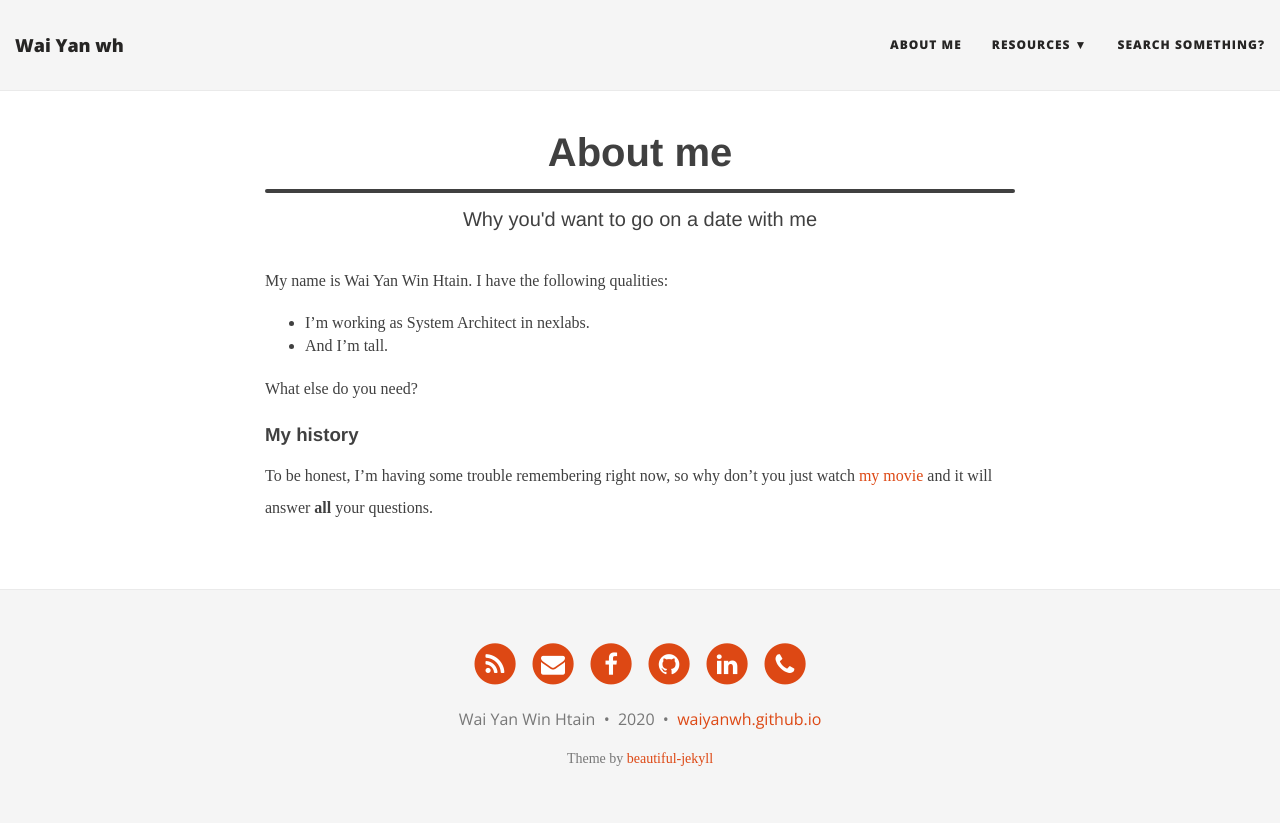
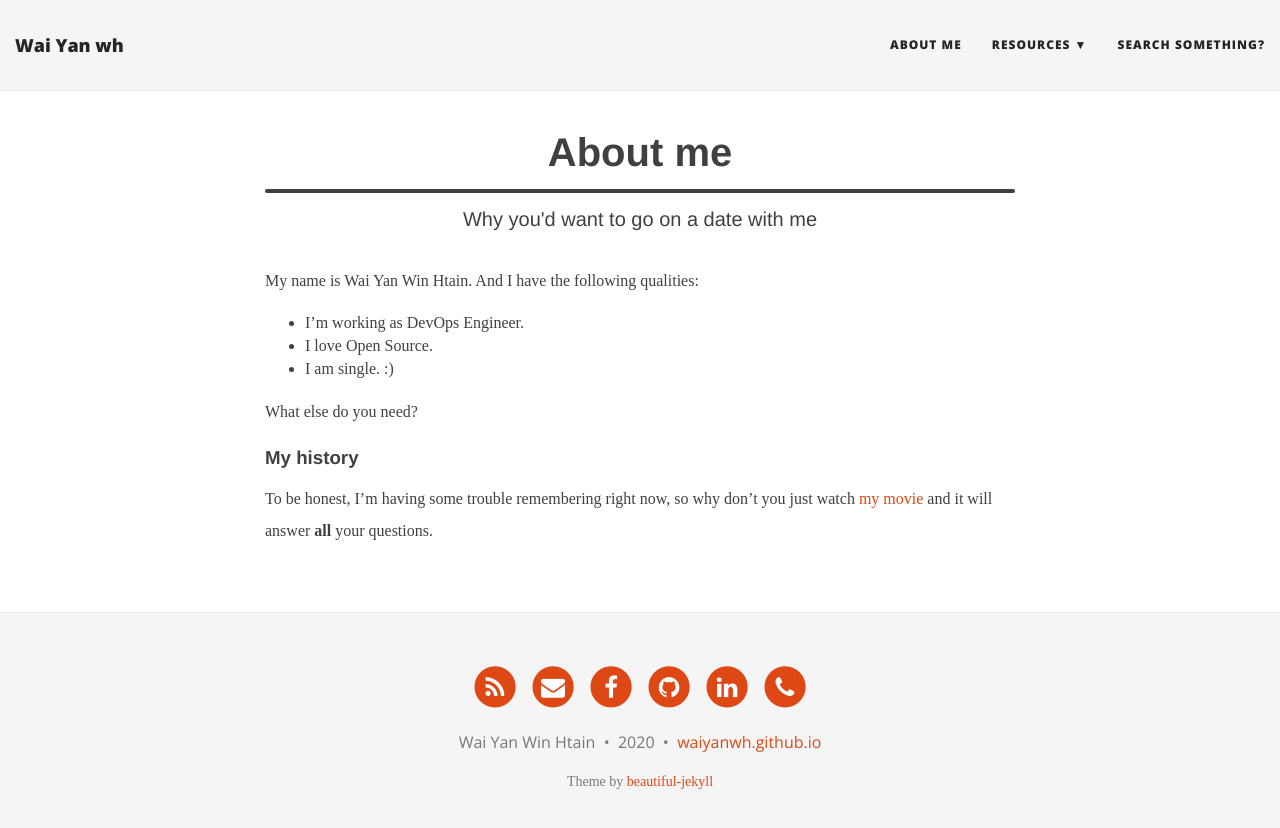
Before and after one commit to waiyanwh/waiyanwh.github.io, a Jekyll site: the page built from aboutme.md, in a window 1280 px wide. Shown: the top 828 px of the page. Built offline with Jekyll 4.4.1, drawn with Linux system fonts in a browser that asks for light colours; nearby versions of some CDN libraries; some web fonts are replaced.

Commit message:
Update About

```diff
--- a/aboutme.md
+++ b/aboutme.md
@@ -4,10 +4,11 @@ title: About me
 subtitle: Why you'd want to go on a date with me
 ---
 
-My name is Wai Yan Win Htain. I have the following qualities:
+My name is Wai Yan Win Htain. And I have the following qualities:
 
-- I'm working as System Architect in nexlabs.
-- And I'm tall.
+- I'm working as DevOps Engineer.
+- I love Open Source.
+- I am single. :)
 
 What else do you need?
 
```
Also changed, not shown: favicon.ico (deleted), favicon.jpg (added), img/my_pp.jpg (deleted), img/path.jpg (deleted).
